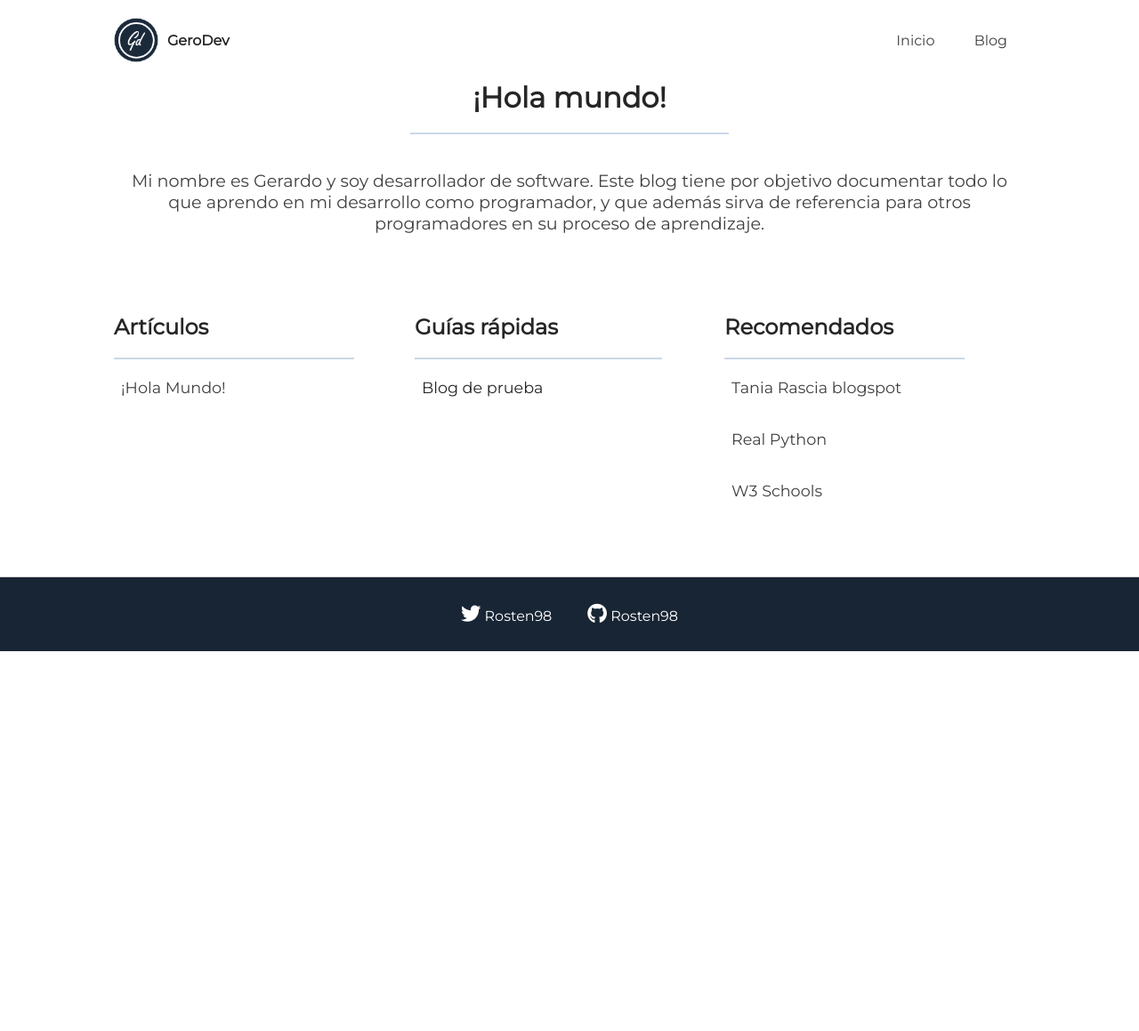
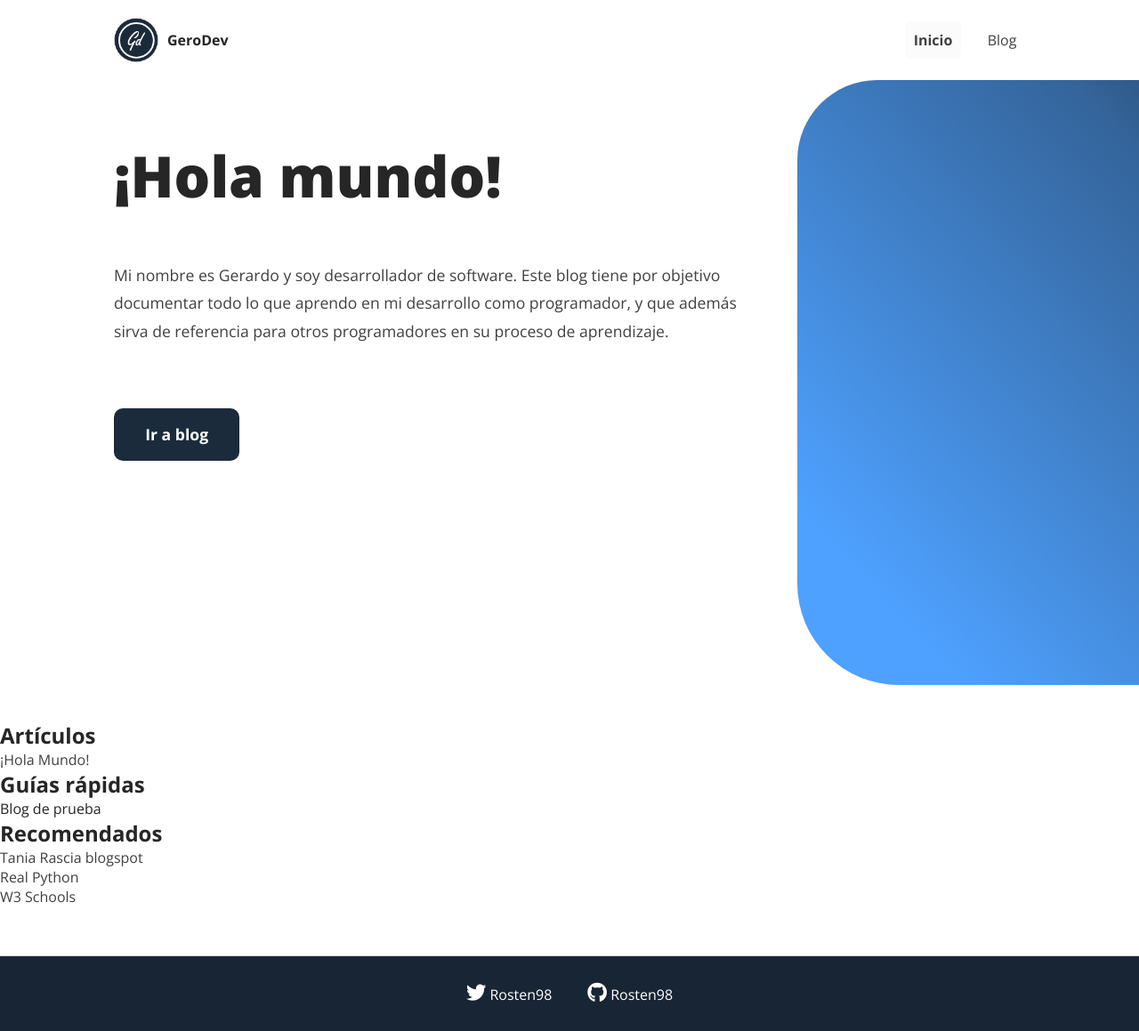
Before and after one commit to Rosten98/gerodev, a Jekyll site: the page built from index.html, in a window 1280 px wide. Shown: the whole page at 89% size. Built offline with Jekyll 4.4.1, drawn with Linux system fonts in a browser that asks for light colours; some web fonts are replaced; before the commit the page ends 900 px from its top, so only the background shows below that.

Commit message:
Refactored header on index

```diff
--- a/_includes/header.html
+++ b/_includes/header.html
@@ -4,25 +4,14 @@
 		<a href="/" class="logo-name"><b>GeroDev</b></a>
 	</div>
 
-	<i class="fas fa-bars"></i>
-	<i class="fas fa-times"></i>
-	<div class="desktop-nav">
-		<ul>
-			<li><a href="{{ '/' | prepend: site.baseurl }}">Inicio</a></li>
-			{% for page in site.pages %}
-				{% if page.title %}
-					<li><a href="{{ page.url | prepend: site.baseurl }}">{{ page.title }}</a></li>
-				{% endif %}
-			{% endfor %}
-		</ul>
-	</div>
-	<div class="mobile-nav">
-		<a href="{{ '/' | prepend: site.baseurl }}"><p>Inicio</p></a>
+	<ul>
+		<li><a href="{{ '/' | prepend: site.baseurl }}" class="currentLink">Inicio</a></li>
 		{% for page in site.pages %}
 			{% if page.title %}
-				<a href="{{ page.url | prepend: site.baseurl }}"><p>{{ page.title }}</p></a>
+				<li><a href="{{ page.url | prepend: site.baseurl }}" class="">{{ page.title }}</a></li>
 			{% endif %}
 		{% endfor %}
-	</div>
+	</ul>
+
 
 </nav>
--- a/_sass/_base.scss
+++ b/_sass/_base.scss
@@ -1,4 +1,4 @@
-$font-style: 'Montserrat', 'Open Sans', sans-serif;
+$font-style: 'Nunito', 'Open Sans', sans-serif;
 $content-width: 800px;
 
 $main-dark: hsl(212, 37%, 15%);
--- a/_sass/_layout.scss
+++ b/_sass/_layout.scss
@@ -5,8 +5,7 @@
   color: $font-color
 }
 html, body{
-  min-height: 100%;
-  width: 100%;
+  height: 100vh;
 }
 
 h1, h2, h3, h4{
@@ -29,9 +28,6 @@ i.fab{
 a{
   text-decoration: none;
 }
-a:hover{
-  color: $link-color;
-}
 
 hr{
   background-color: $main-soft;
@@ -46,23 +42,27 @@ nav{
   align-content: space-between;
   padding: 20px 10%;
 
-  // -webkit-box-shadow: 0px 5px 55px -42px rgba(0,0,0,0.3);
-  // -moz-box-shadow: 0px 5px 55px -42px rgba(0,0,0,0.3);
-  // box-shadow: 0px 5px 55px -42px rgba(0,0,0,0.4);
+  ul{
+    list-style: none;
+    margin: auto 0;
+    li{
+      display: inline-block;
+    }
 
-  .mobile-nav{
-    display: none;
+    a {
+      padding: .6em;
+      margin-left: 1em;
+      border-radius: .4em;
+    }
+
+    a:hover{
+      background-color: #fbfbfb;
+    }
   }
 
-  .desktop-nav{
-    margin: auto 0;
-  }
-
-  i.fas{
-    display: none;
-    padding: 20px;
-    font-size: 2em;
-    color: $main-dark;
+  .currentLink{
+    background-color: #fbfbfb;
+    font-weight: bold;
   }
 
   .logo{
@@ -73,26 +73,14 @@ nav{
       margin: auto 10px;
     }
   }
-  ul{
-    list-style: none;
-    li{
-      display: inline-block;
-      a{
-        margin: 0 20px;
-      }
-    }
-  }
 }
 
-.jumbotron{
-  background-color: $jumbotron;
-  text-align: center;
+.hero{
+  display: flex;
+  height: 80vh;
   font-weight: 400;
-  margin: 0 10%;
+  // margin: 0 10%;
   padding-bottom: 40px;
-  hr{
-    margin: 20px auto;
-  }
   b{
     font-size: 2rem;
   }
@@ -102,38 +90,46 @@ nav{
   }
 }
 
+.hero-left{
+    margin-top: 4em;
+    margin-left: 10%;
+    flex: 0 0 60%;
+    b{
+      font-size: 4em;
+      font-weight: 900;
+    }
+    p {
+      margin-top: 3em;
+      margin-right: 2em;
+      font-size: 1.1em;
+      line-height: 1.8em;
+    }
+    button {
+      color:white;
+      background: #1B2B3B;
+      border-radius: 10px;
+      border: none;
+      padding: 1em 2em;
+      font-size: 1.1em;
+      font-weight: bold;
+      margin-top: 30px;
+      cursor: pointer;
+    }
+}
+
+.hero-right{
+  flex: 0 0 30%;
+  background: linear-gradient(227.63deg, #1B2B3B -35.59%, #34649A 7.37%, #4EA1FF 81.8%);
+  border-radius: 90px 0px 0px 114px;
+  // height: 1vh;
+}
+
 .container{
-  margin: 0px 10%;
-  display: grid;
-  grid-template-columns: 33% 34% 33%;
 
   .container-item{
-    padding: 10px 0;
-    h2{
-      // border-bottom: 2px solid $secondary;
-      margin-bottom: 5px;
-      padding-bottom: 15px;
-    }
-    hr{
-      margin: 0;
-      width: 80%;
-    }
-    ul{
-      list-style: none;
-      font-size: 1.1rem;
-      li{
-        width: 80%;
-        margin: 5px 0;
-        padding: 16px 8px;
-      }
-      li:hover{
-        border-radius: 10px;
-        background-color: $main-light;
-      }
-    }
+
   }
 }
-
 
 .card{
   margin: 0 10%;
@@ -181,6 +177,7 @@ nav{
     }
   }
 }
+
 .card:hover{
   background-color: white;
   -webkit-box-shadow: 0px 0px 15px -1px rgba(0,0,0,0.1);
--- a/assets/js/script.js
+++ b/assets/js/script.js
@@ -1,9 +1,3 @@
-$(function(){
-	$('.fa-times').hide();
-	$('.fas').click(()=>{
-		$('.fa-bars').toggle();
-		$('.fa-times').toggle();
-		$('.mobile-nav').slideToggle();
-	});
+(function() {
 
-});
+})();
--- a/index.html
+++ b/index.html
@@ -4,19 +4,24 @@
 
 layout: default
 ---
-<div class="jumbotron">
-  <b>¡Hola mundo!</b>
-  <hr>
-  <p>
-     Mi nombre es Gerardo y soy desarrollador de software.
-     Este blog tiene por objetivo documentar todo lo que aprendo en mi desarrollo como programador, y que además sirva de referencia para otros programadores en su proceso de aprendizaje.
-  </p>
+<div class="hero">
+  <div class="hero-left">
+    <b>¡Hola mundo!</b>
+
+    <p>
+       Mi nombre es Gerardo y soy desarrollador de software.
+       Este blog tiene por objetivo documentar todo lo que aprendo en mi desarrollo como programador, y que además sirva de referencia para otros programadores en su proceso de aprendizaje.
+    </p>
+
+    <a href="{{ '/blog' | prepend: site.baseurl }}"><button type="button" name="button">Ir a blog</button></a>
+  </div>
+  <span class="hero-right"></span>
 </div>
 
 <div class="container">
   <div class="container-item">
     <h2>Artículos</h2>
-    <hr>
+
     <ul>
       {% for post in site.posts limit:3%}
       <a href="{{ post.url }}">
@@ -33,16 +38,17 @@ layout: default
 
   <div class="container-item">
     <h2>Guías rápidas</h2>
-    <hr>
+
     <ul>
       <a href="#">
         <li>Blog de prueba</li>
       </a>
     </ul>
   </div>
+
   <div class="container-item">
     <h2>Recomendados</h2>
-    <hr>
+
     <ul>
       <a href="https://www.taniarascia.com/" target="_blank"><li><p>Tania Rascia blogspot</p></li></a>
       <a href="https://realpython.com/" target="_blank"><li><p>Real Python</p></li></a>
```
